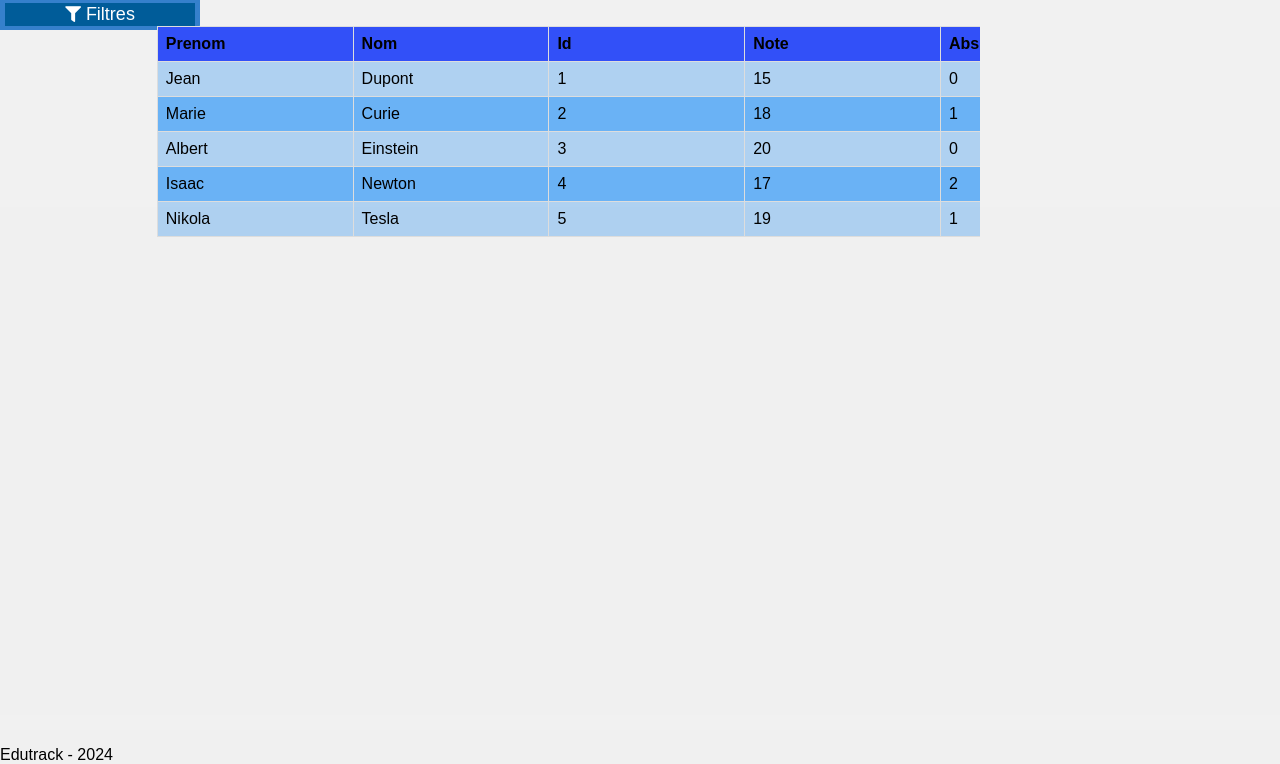
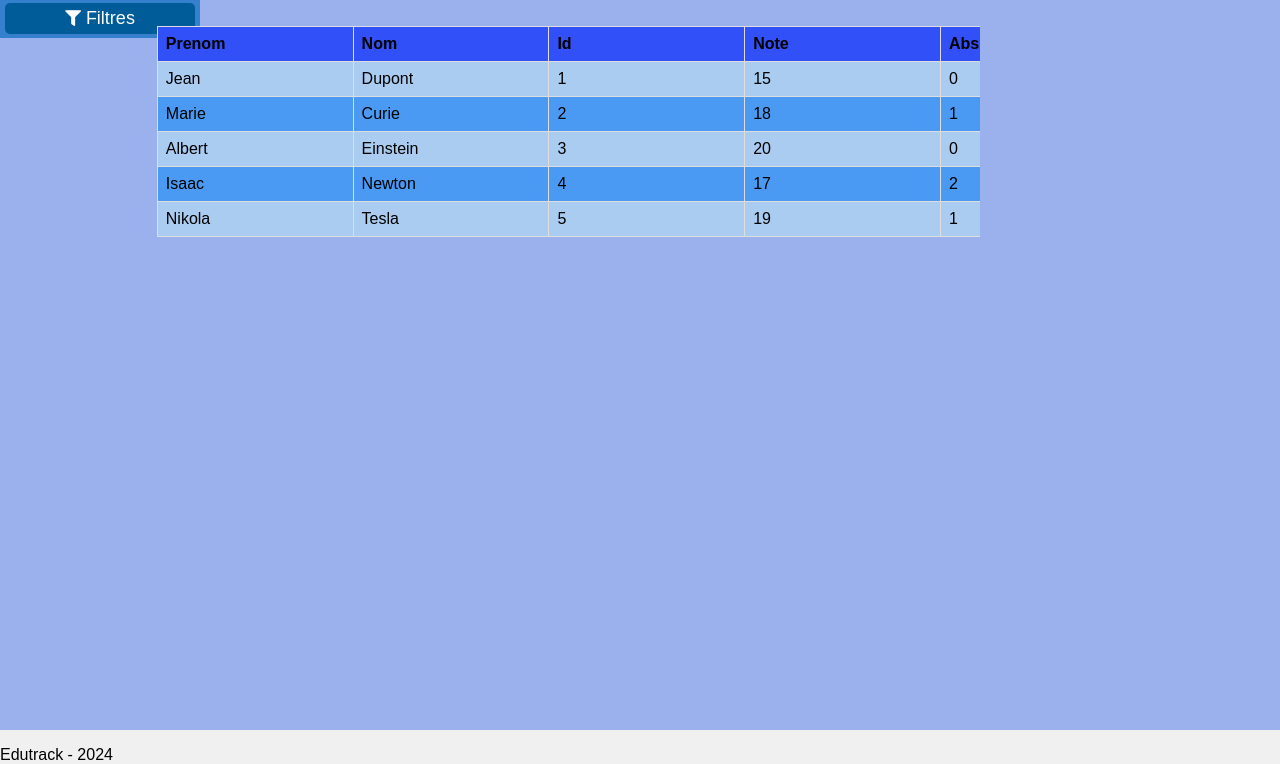
Before and after one commit to Aruuuux/IR1-Projet-Fin-Annee, a Django app: page /user/main/ in a window 1280 px wide. Shown: the part 48-812 px from the top of the page. Run offline with Django 4.2, Linux system fonts and the light colour scheme.

Commit message:
Update mainstyle.css

```diff
--- a/Django/projet/user/static/user/mainstyle.css
+++ b/Django/projet/user/static/user/mainstyle.css
@@ -128,6 +128,8 @@ header {
     cursor: pointer;
     background-color: #005c99;
     color: white;
+    border-radius: 5px;
+    padding:5px;
 }
 
 .title-filter {
@@ -171,7 +173,7 @@ header {
 
 #main-content {
     width:100%;
-    background-color: #f0f0f059;
+    background-color: #9ab1ee;
     height: calc(100vh - 70px);
     box-sizing: border-box;
 }
@@ -242,6 +244,7 @@ table {
     width: 100%;
     border-collapse: collapse;
     margin-left: 16%;
+
 }
 
 th, td {
```
